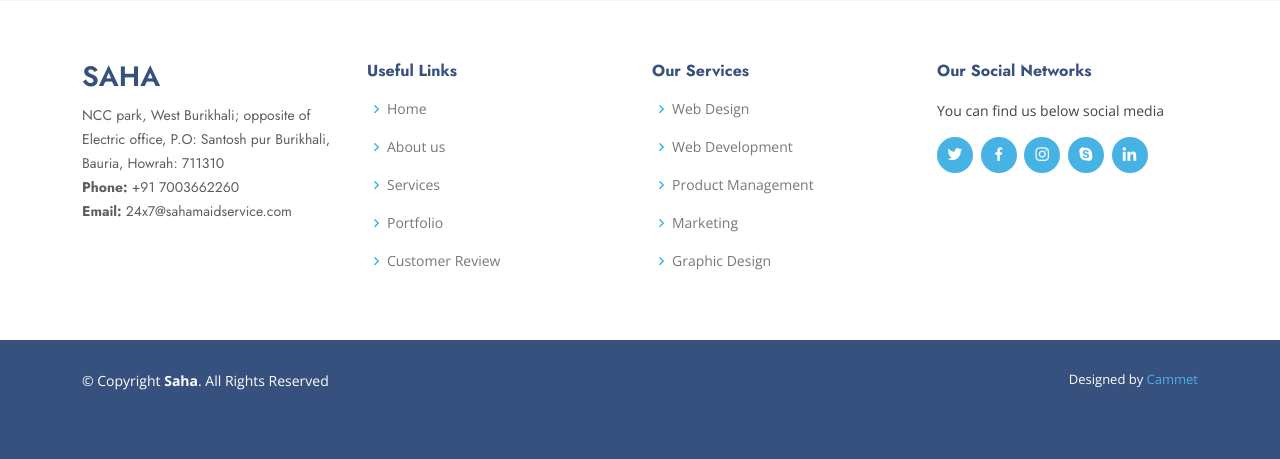
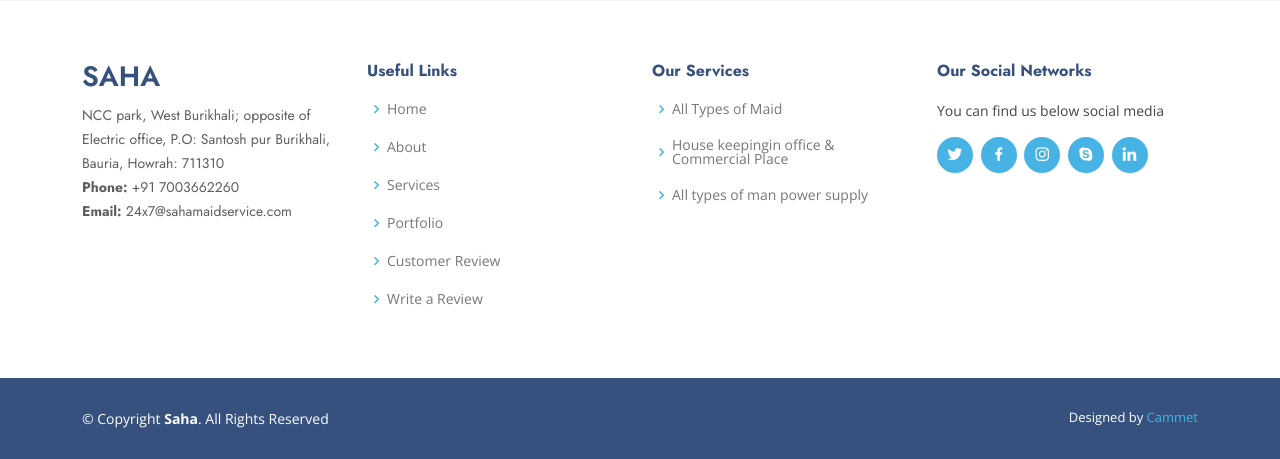
Before and after one commit to sumantts/sahamaidservice, a PHP site: page / in a window 1280 px wide. Shown: the part 1312-1771 px from the top of the page. Before the commit the page ends 1702 px from the top, so only its background shows below. Run offline with PHP 8.4, Linux system fonts and the light colour scheme.

Commit message:
update footer links

```diff
--- a/common/footer.php
+++ b/common/footer.php
@@ -30,24 +30,29 @@
       <div class="col-lg-3 col-md-6 footer-links">
         <h4>Useful Links</h4>
         <ul>
-          <li><i class="bx bx-chevron-right"></i> <a href="#hero">Home</a></li>
-          <li><i class="bx bx-chevron-right"></i> <a href="#about">About us</a></li>
-          <li><i class="bx bx-chevron-right"></i> <a href="#services">Services</a></li>
-          <li><i class="bx bx-chevron-right"></i> <a href="#portfolio">Portfolio</a></li>
-          <li><i class="bx bx-chevron-right"></i> <a href="#team">Customer Review</a></li>
+          <li><i class="bx bx-chevron-right"></i> <a href="?p=home">Home</a></li>
+          <li><i class="bx bx-chevron-right"></i> <a href="?p=about">About</a></li>
+          <li><i class="bx bx-chevron-right"></i> <a href="?p=services">Services</a></li>
+          <li><i class="bx bx-chevron-right"></i> <a href="?p=portfolio">Portfolio</a></li>
+          <li><i class="bx bx-chevron-right"></i> <a href="?p=customer-review">Customer Review</a></li>
+          <li><i class="bx bx-chevron-right"></i> <a href="?p=write-review">Write a Review</a></li>
         </ul>
       </div>
 
+      <?php if(sizeof($services) > 0){?>
       <div class="col-lg-3 col-md-6 footer-links">
         <h4>Our Services</h4>
         <ul>
-          <li><i class="bx bx-chevron-right"></i> <a href="#">Web Design</a></li>
-          <li><i class="bx bx-chevron-right"></i> <a href="#">Web Development</a></li>
-          <li><i class="bx bx-chevron-right"></i> <a href="#">Product Management</a></li>
-          <li><i class="bx bx-chevron-right"></i> <a href="#">Marketing</a></li>
-          <li><i class="bx bx-chevron-right"></i> <a href="#">Graphic Design</a></li>
+          <?php
+            for($l = 0; $l < sizeof($services); $l++){
+          ?>
+          <li><i class="bx bx-chevron-right"></i> <a href="javascript: void(0)"><?=$services[$l]->name?></a></li>
+          <?php } ?>
+          <!-- <li><i class="bx bx-chevron-right"></i> <a href="#">Web Development</a></li>
+          <li><i class="bx bx-chevron-right"></i> <a href="#">Product Management</a></li>-->
         </ul>
       </div>
+    <?php } ?>
 
       <div class="col-lg-3 col-md-6 footer-links">
         <h4>Our Social Networks</h4>
```
